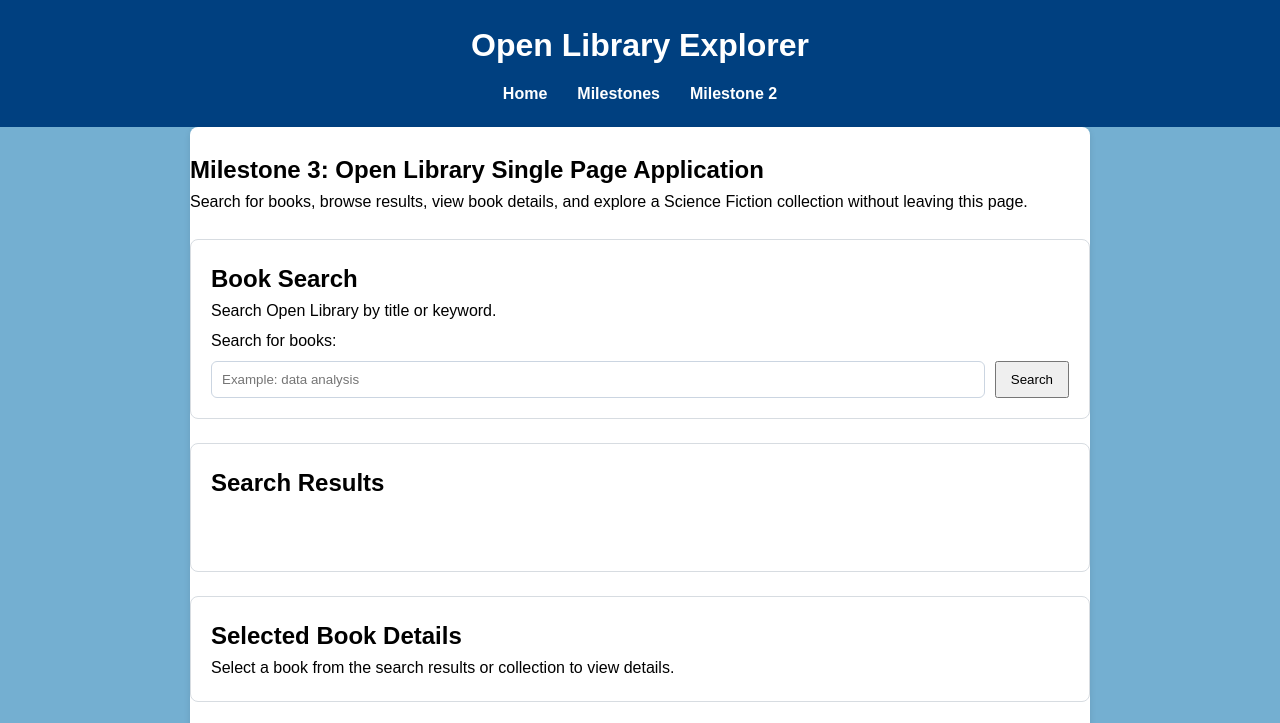
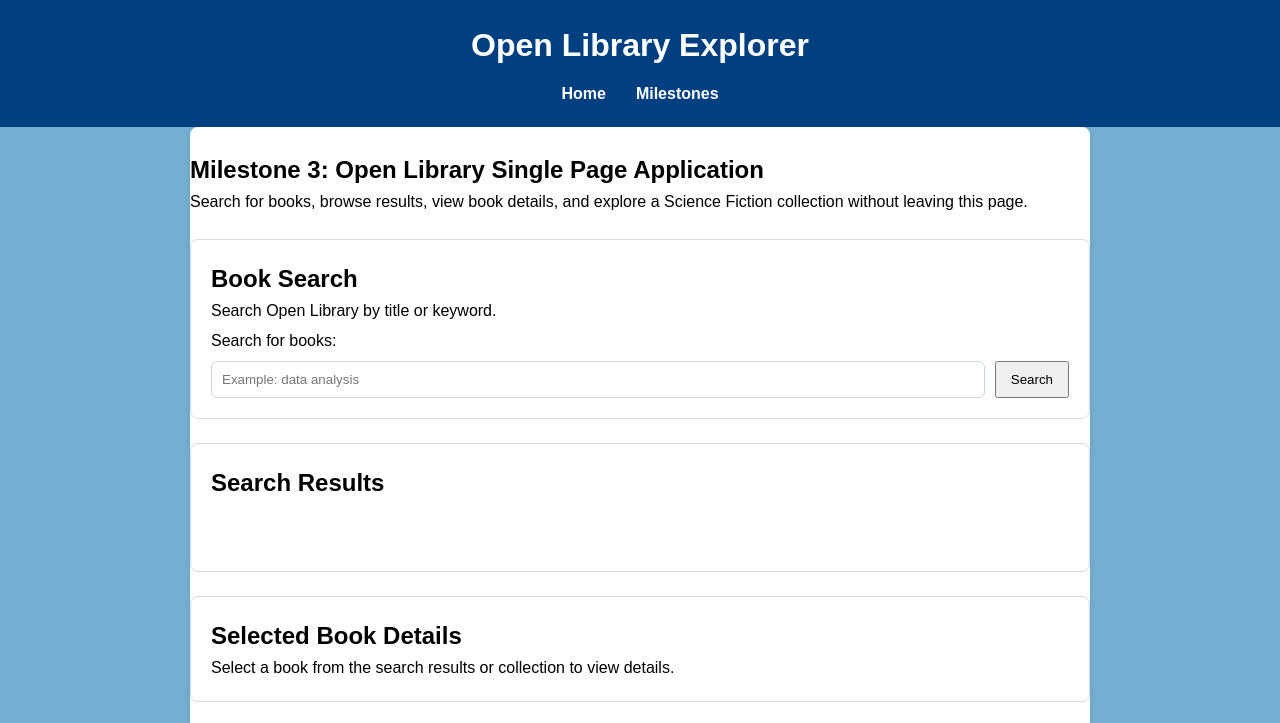
Before and after one commit to JHughe96/IT4403_W01, a plain HTML site: page milestone3.html in a window 1280 px wide. Shown: the top 723 px of the page. Drawn offline with nearby package versions, Linux system fonts and the light colour scheme; no server answers.

Commit message:
Remove Milestone 2 link from navigation
Removed link to Milestone 2 from navigation.

```diff
--- a/milestone3.html
+++ b/milestone3.html
@@ -21,7 +21,6 @@
             <ul>
                 <li><a href="index.html">Home</a></li>
                 <li><a href="milestones.html">Milestones</a></li>
-                <li><a href="milestone2.html">Milestone 2</a></li>
             </ul>
         </nav>
     </div>
```
